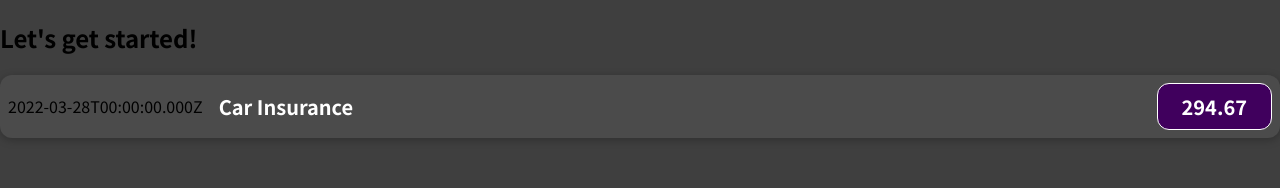
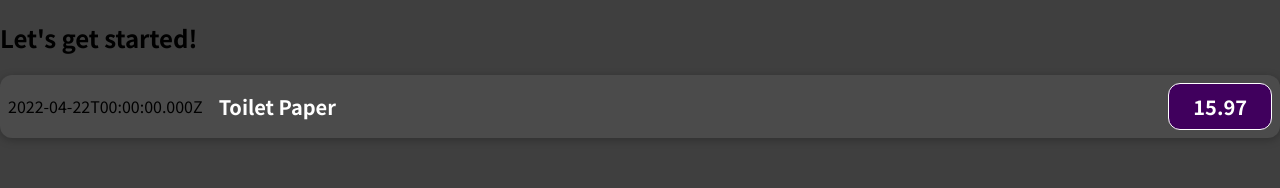
Before and after one commit to steppjason/react-expense-tracker, a JavaScript app: page / in a window 1280 px wide. Shown: the top 188 px of the page. Built offline with nearby package versions, Linux system fonts and the light colour scheme.

Commit message:
Component props

```diff
--- a/src/App.js
+++ b/src/App.js
@@ -1,12 +1,21 @@
-import ExpenseItem from "./components/ExpenseItem";
+import ExpenseItem from "./components/ExpenseItem"
 
 function App() {
-  return (
-    <div>
+	const expenses = [
+		{
+			id: 1,
+			title: "Toilet Paper",
+			date: new Date(2022, 3, 22),
+			amount: 15.97,
+		},
+	]
+
+	return (
+		<div>
 			<h2>Let's get started!</h2>
-			<ExpenseItem></ExpenseItem>
-    </div>
-  );
+			<ExpenseItem title={expenses[0].title} date={expenses[0].date} amount={expenses[0].amount}></ExpenseItem>
+		</div>
+	)
 }
 
-export default App;
+export default App
--- a/src/components/ExpenseItem.js
+++ b/src/components/ExpenseItem.js
@@ -1,16 +1,12 @@
 import "./ExpenseItem.css"
 
-function ExpenseItem() {
-	const expenseDate = new Date(2022, 2, 28)
-	const expenseTitle = "Car Insurance"
-	const expenseAmount = 294.67
-
+function ExpenseItem(props) {
 	return (
 		<div className="expense-item">
-			<div>{expenseDate.toISOString()}</div>
+			<div>{props.date.toISOString()}</div>
 			<div className="expense-item__description">
-				<h2>{expenseTitle}</h2>
-				<div className="expense-item__price">{expenseAmount}</div>
+				<h2>{props.title}</h2>
+				<div className="expense-item__price">{props.amount}</div>
 			</div>
 		</div>
 	)
```
Also changed, not shown: 1 other file (tests, documents, lock files or other folders).
